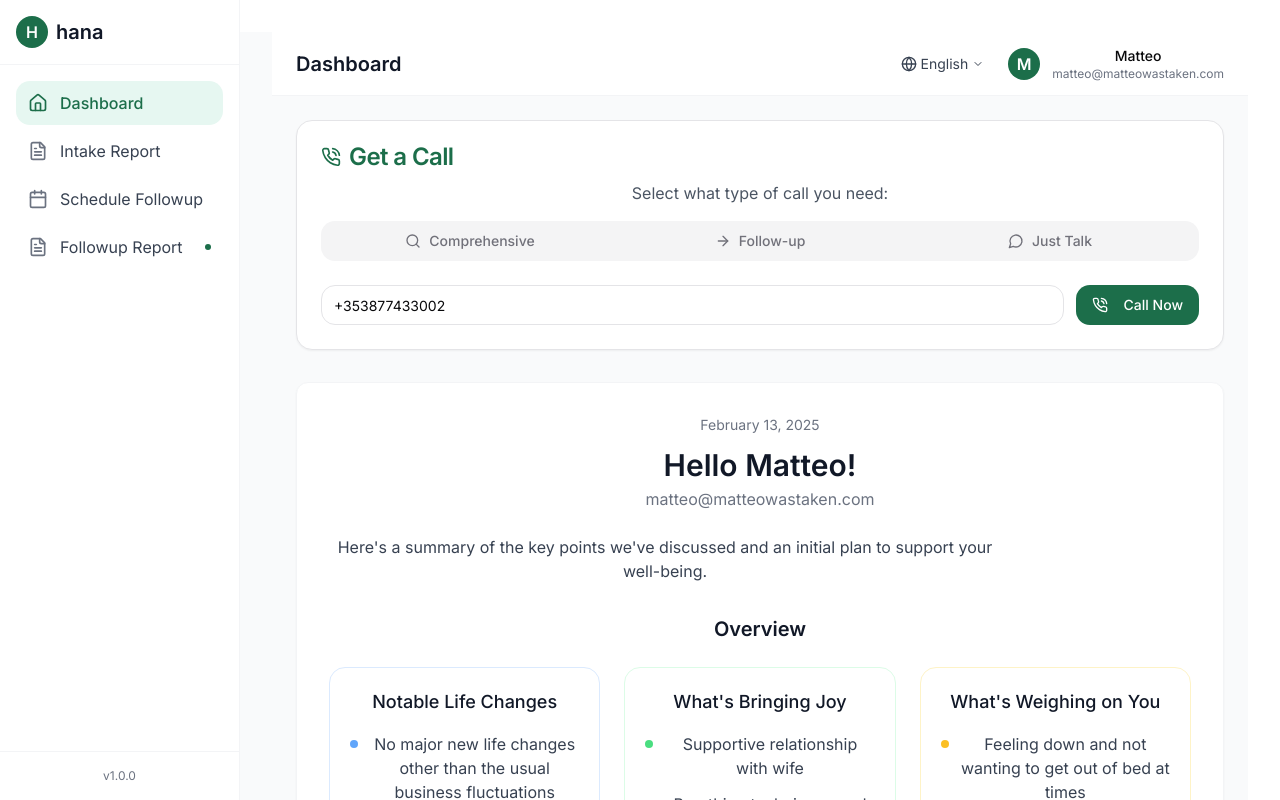
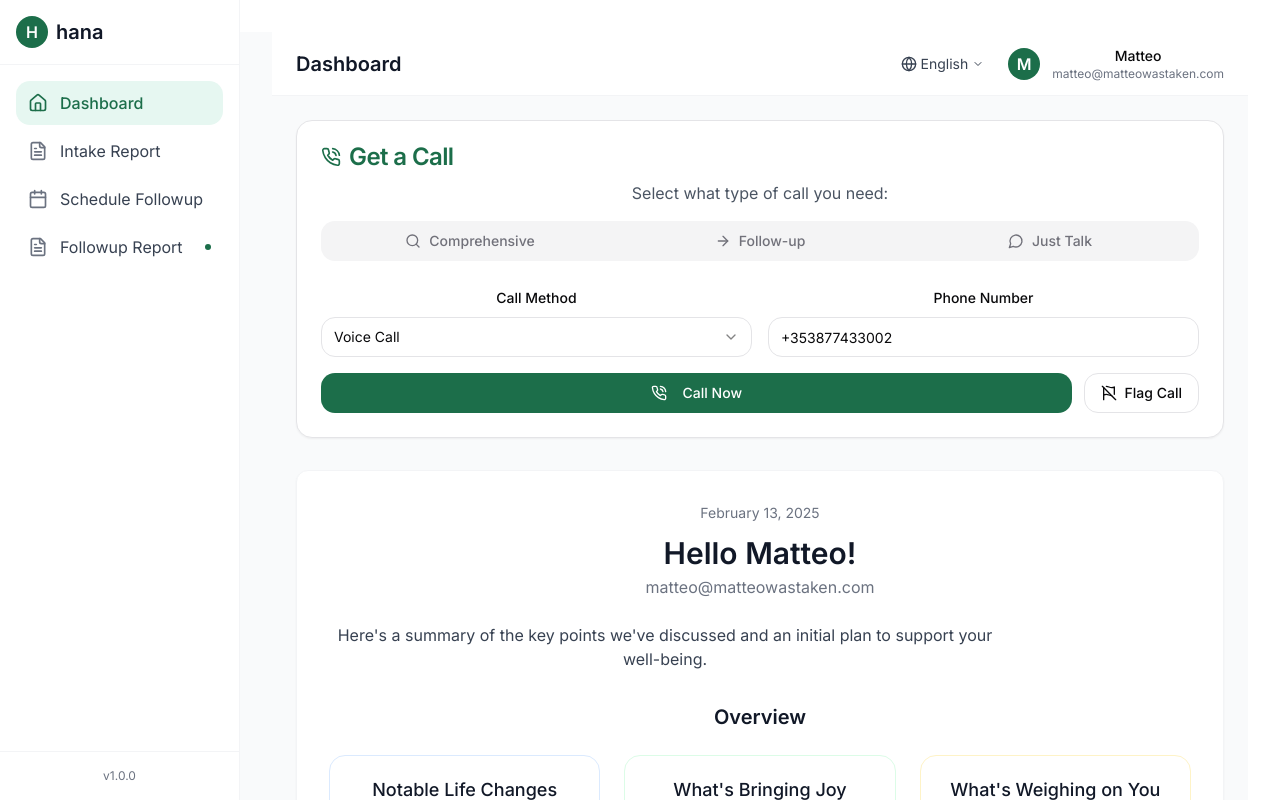
Before and after one commit to mhaihq/dashboard-grove-connector-85, a React (Vite) app: page / in a window 1280 px wide. Shown: the top 800 px of the page. Built offline with nearby package versions, Linux system fonts and the light colour scheme.

Commit message:
Improve call widget
This commit enhances the call widget with new features.

```diff
--- a/src/components/CallTypeSelector.tsx
+++ b/src/components/CallTypeSelector.tsx
@@ -2,10 +2,12 @@
 import React, { useState } from 'react';
 import { Card, CardContent, CardHeader, CardTitle, CardFooter } from '@/components/ui/card';
 import { Tabs, TabsList, TabsTrigger } from '@/components/ui/tabs';
-import { Search, ArrowRight, MessageCircle, PhoneCall } from 'lucide-react';
+import { Search, ArrowRight, MessageCircle, PhoneCall, Flag, FlagOff } from 'lucide-react';
 import { toast } from '@/hooks/use-toast';
 import { Button } from '@/components/ui/button';
 import { Input } from '@/components/ui/input';
+import { Select, SelectContent, SelectItem, SelectTrigger, SelectValue } from '@/components/ui/select';
+import { Label } from '@/components/ui/label';
 
 interface CallTypeSelectorProps {
   onSelect: (type: string) => void;
@@ -17,6 +19,8 @@ export const CallTypeSelector: React.FC<CallTypeSelectorProps> = ({
   selectedType
 }) => {
   const [phoneNumber, setPhoneNumber] = useState("+353877433002");
+  const [isFlagged, setIsFlagged] = useState(false);
+  const [callMethod, setCallMethod] = useState<"voice" | "video">("voice");
 
   const handleSelect = (value: string) => {
     onSelect(value);
@@ -65,11 +69,19 @@ export const CallTypeSelector: React.FC<CallTypeSelectorProps> = ({
 
     toast({
       title: "Initiating call",
-      description: `Calling ${phoneNumber} for a ${getCallTypeTitle(selectedType).toLowerCase()} call.`,
+      description: `${callMethod === "video" ? "Video" : "Voice"} calling ${phoneNumber} for a ${getCallTypeTitle(selectedType).toLowerCase()} call.${isFlagged ? " This call is flagged for follow-up." : ""}`,
     });
 
     // In a real application, this would initiate the call
-    console.log(`Calling ${phoneNumber} for a ${selectedType} call`);
+    console.log(`${callMethod} calling ${phoneNumber} for a ${selectedType} call. Flagged: ${isFlagged}`);
+  };
+
+  const toggleFlag = () => {
+    setIsFlagged(!isFlagged);
+    toast({
+      title: isFlagged ? "Call unflagged" : "Call flagged",
+      description: isFlagged ? "This call will not be saved for follow-up" : "This call will be saved for follow-up",
+    });
   };
 
   return (
@@ -112,23 +124,55 @@ export const CallTypeSelector: React.FC<CallTypeSelectorProps> = ({
           </div>
         )}
 
-        <div className="mt-6 flex items-center gap-3">
-          <div className="flex-1">
+        <div className="mt-6 space-y-4">
+          <div className="grid grid-cols-2 gap-4">
+            <div className="space-y-2">
+              <Label htmlFor="callMethod">Call Method</Label>
+              <Select value={callMethod} onValueChange={(value: "voice" | "video") => setCallMethod(value)}>
+                <SelectTrigger id="callMethod">
+                  <SelectValue placeholder="Select call method" />
+                </SelectTrigger>
+                <SelectContent>
+                  <SelectItem value="voice">Voice Call</SelectItem>
+                  <SelectItem value="video">Video Call</SelectItem>
+                </SelectContent>
+              </Select>
+            </div>
+
+            <div className="space-y-2">
+              <Label htmlFor="phoneNumber">Phone Number</Label>
               <Input
+                id="phoneNumber"
                 type="tel"
                 value={phoneNumber}
                 onChange={(e) => setPhoneNumber(e.target.value)}
                 placeholder="Enter phone number"
-              className="w-full"
               />
             </div>
+          </div>
+
+          <div className="flex items-center gap-3">
             <Button
               onClick={handleCallNow}
-            className="bg-hana-green hover:bg-hana-green/90 text-white"
+              className="flex-1 bg-hana-green hover:bg-hana-green/90 text-white"
             >
               <PhoneCall className="mr-2 h-4 w-4" />
               Call Now
             </Button>
+
+            <Button
+              variant="outline"
+              onClick={toggleFlag}
+              className={`${isFlagged ? 'bg-amber-50 border-amber-400' : ''}`}
+            >
+              {isFlagged ? (
+                <Flag className="h-4 w-4 text-amber-500" />
+              ) : (
+                <FlagOff className="h-4 w-4" />
+              )}
+              {isFlagged ? 'Flagged' : 'Flag Call'}
+            </Button>
+          </div>
         </div>
       </CardContent>
     </Card>
```
Lines whose indentation alone changed are shown as unchanged.
